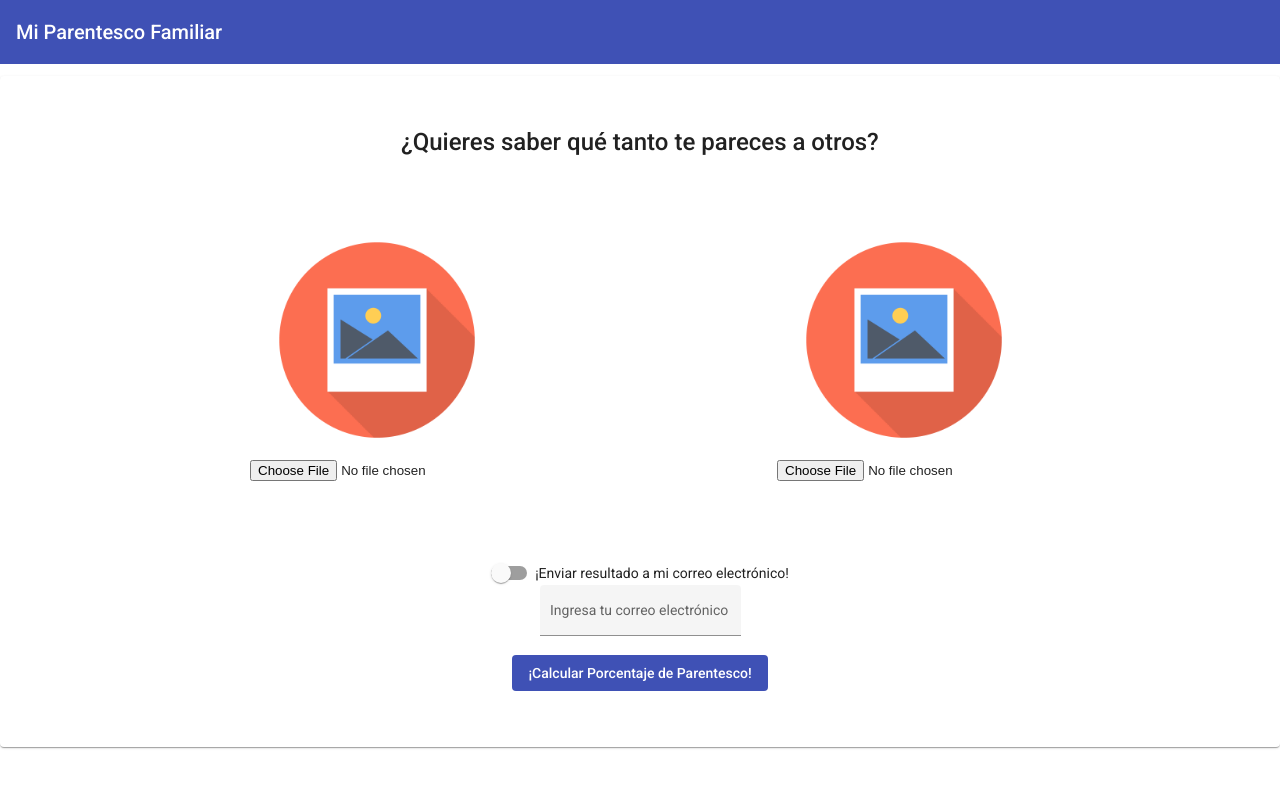
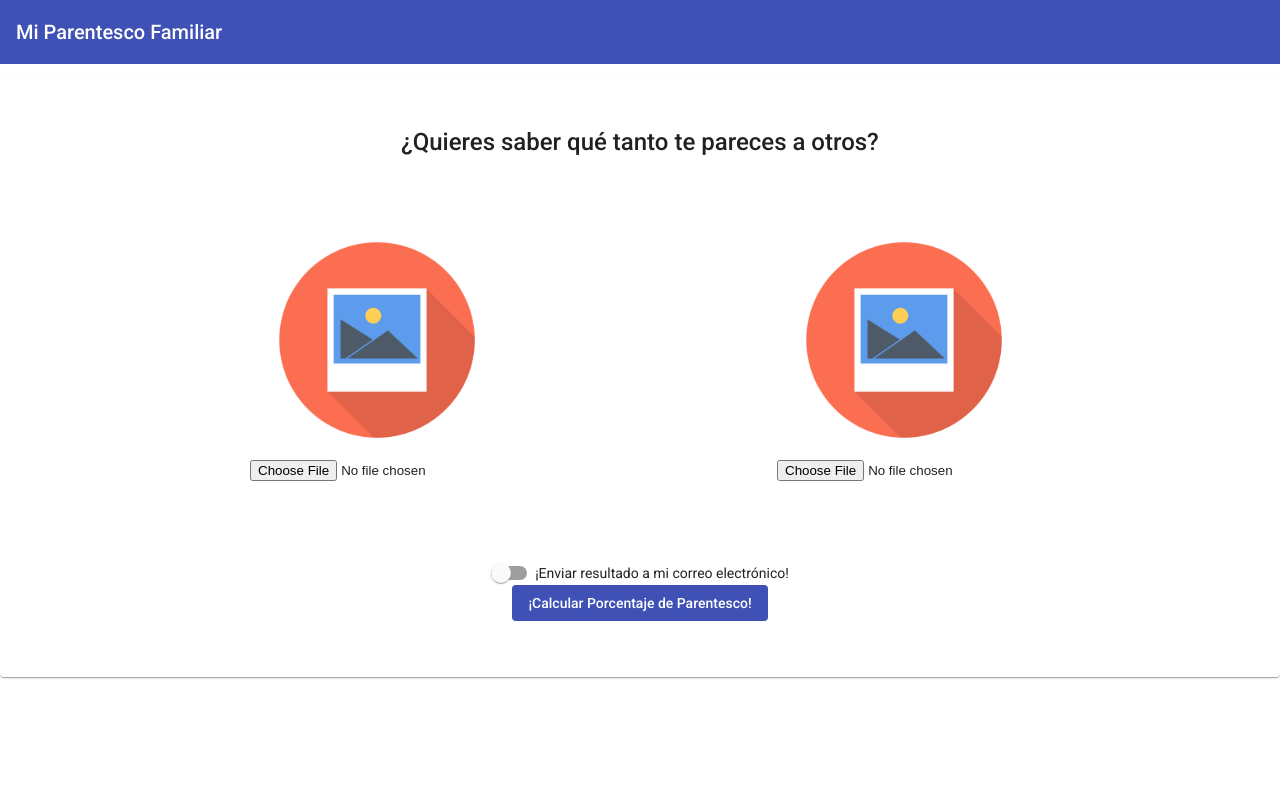
Before and after one commit to jetejeda/MicrosoftCognitiveServicesAPI-FE, an Angular app: page / in a window 1280 px wide. Shown: the top 788 px of the page. Built offline with nearby package versions, Linux system fonts and the light colour scheme.

Commit message:
[Email]: Email field hidden if necessary

```diff
--- a/src/app/upload/upload.component.html
+++ b/src/app/upload/upload.component.html
@@ -39,13 +39,13 @@
 
                 <mat-slide-toggle formControlName="sendToEmail" (change)="onChangeSendEmail($event)">¡Enviar resultado a mi correo electrónico!</mat-slide-toggle>
 
-                <mat-form-field class="example-full-width" appearance="fill">
+                <mat-form-field class="example-full-width" appearance="fill" *ngIf="useEmail">
                     <mat-label>Ingresa tu correo electrónico</mat-label>
 
                     <input formControlName="email" id="email" name="email" [(ngModel)]="email" matInput placeholder="prueba@correo.com" [attr.readOnly]="disabled?'':null"/>
 
 
-                </mat-form-field>
+                </mat-form-field >
                 <div *ngIf="emailForm.get('email')?.errors && emailForm.controls['email']?.touched">
                     <p style="color:red">Correo electrónico no válido.</p>
                 </div>
--- a/src/app/upload/upload.component.ts
+++ b/src/app/upload/upload.component.ts
@@ -22,6 +22,7 @@ export class UploadComponent implements OnInit {
   url2="../assets/Images/icon-image.jpg";
 
   email = "";
+  useEmail = false;
   form = new FormData();
 
   constructor(
@@ -71,7 +72,8 @@ export class UploadComponent implements OnInit {
         this.isWaiting = true;
 
         //* Wait to show temporal result
-        setTimeout(() => {  this.isWaiting = false; this.showResult = true; }, 3000);
+        //setTimeout(() => {  this.isWaiting = false; this.showResult = true; }, 3000);
+
         //* Commented for presentation purpose
         this.uploadService.sendImages(this.form).subscribe(
           res => {
@@ -83,7 +85,6 @@ export class UploadComponent implements OnInit {
 
             console.log("Error de respuesta");
             console.log(err);
-
             Swal.fire({
               title: 'Error',
               text: 'Ocurrió un error, intente de nuevo más tarde.',
@@ -93,6 +94,8 @@ export class UploadComponent implements OnInit {
               },
               buttonsStyling: false
             })
+            this.isWaiting = false;
+
           }
         )
 
@@ -139,8 +142,9 @@ export class UploadComponent implements OnInit {
     if(!e.checked){
 
       this.emailForm.get('email')?.clearValidators();
+      this.useEmail = false;
     }else{
-
+      this.useEmail = true;
       this.emailForm.get('email')?.addValidators(
         [
           Validators.required,
```
